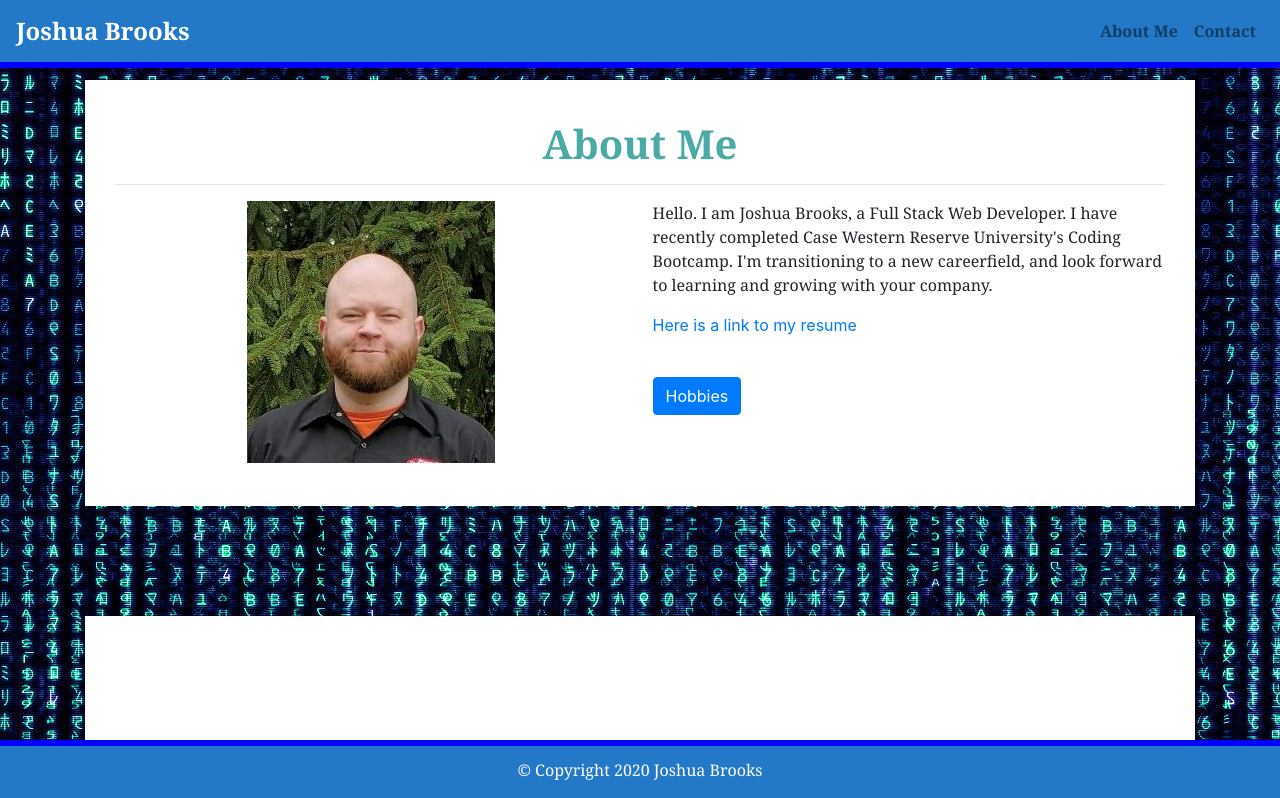
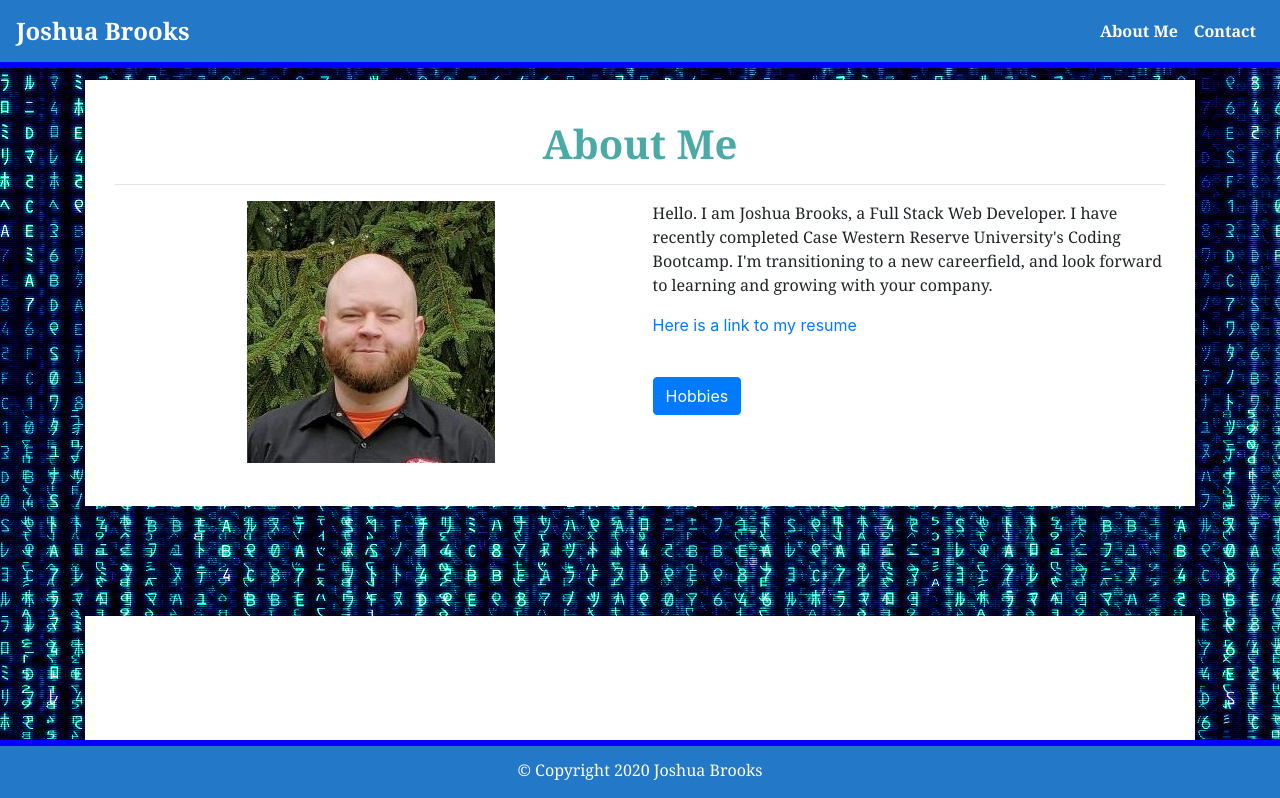
Before and after one commit to Misterjosh/react-portfolio, a React (Create React App) app: page / in a window 1280 px wide. Shown: the top 798 px of the page. Built offline with nearby package versions, Linux system fonts and the light colour scheme.

Commit message:
Moved styling for navlinks and changed text color and hover

```diff
--- a/src/components/navbar/Navbar.js
+++ b/src/components/navbar/Navbar.js
@@ -23,10 +23,10 @@ const MyNavbar = (props) => {
         <Collapse isOpen={isOpen} navbar>
           <Nav className="ml-auto" navbar>
             <NavItem>
-                <NavLink className="linkstyling" href="/">About Me</NavLink>
+                <NavLink href="/"><span className="linkstyling">About Me</span></NavLink>
               </NavItem>
               <NavItem>
-                <NavLink className="linkstyling" href="/contact">Contact</NavLink>
+                <NavLink href="/contact"><span className="linkstyling">Contact</span></NavLink>
               </NavItem>
           </Nav>
         </Collapse>
--- a/src/components/navbar/navbar.css
+++ b/src/components/navbar/navbar.css
@@ -24,5 +24,9 @@
 
     font-family: Georgia, Times, "Times New Roman", serif;
     font-weight: bold;
+    color: white;
+  }
 
+  .linkstyling:hover {
+    color: black;
   }
```
